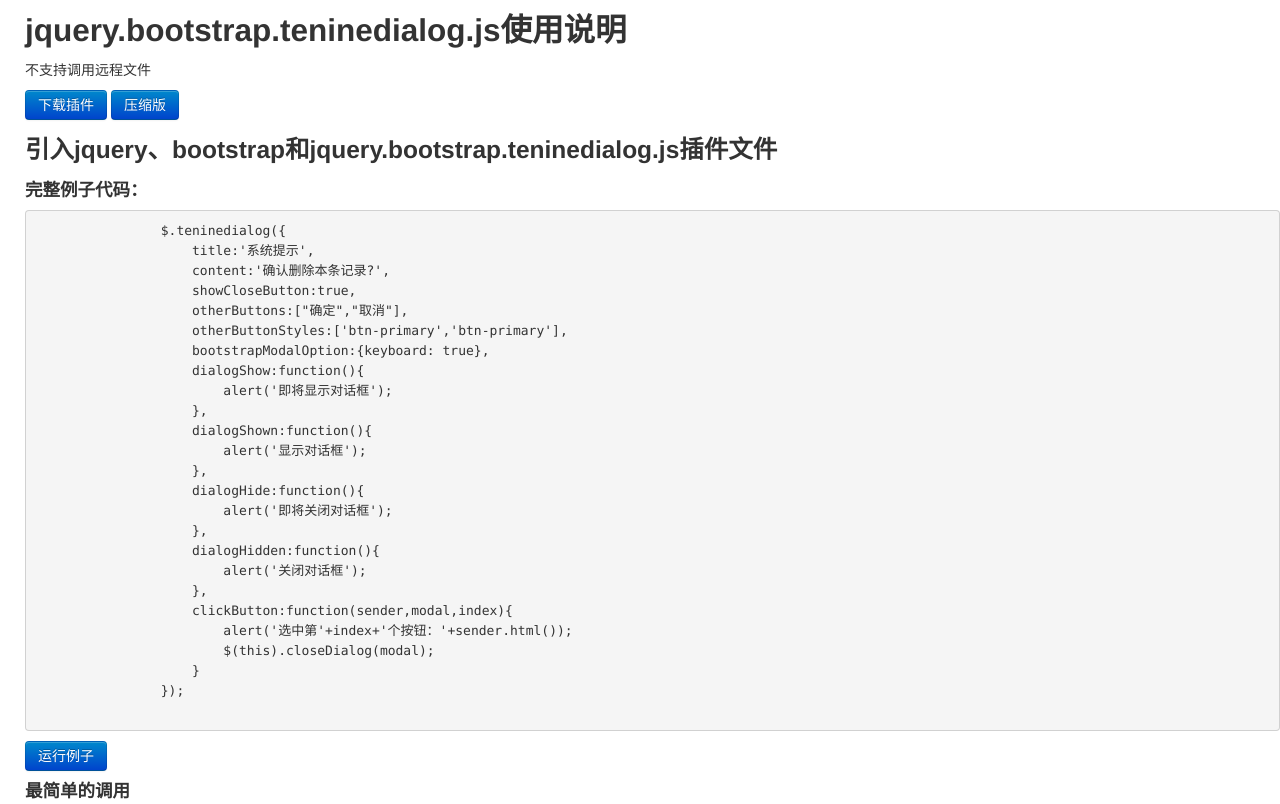
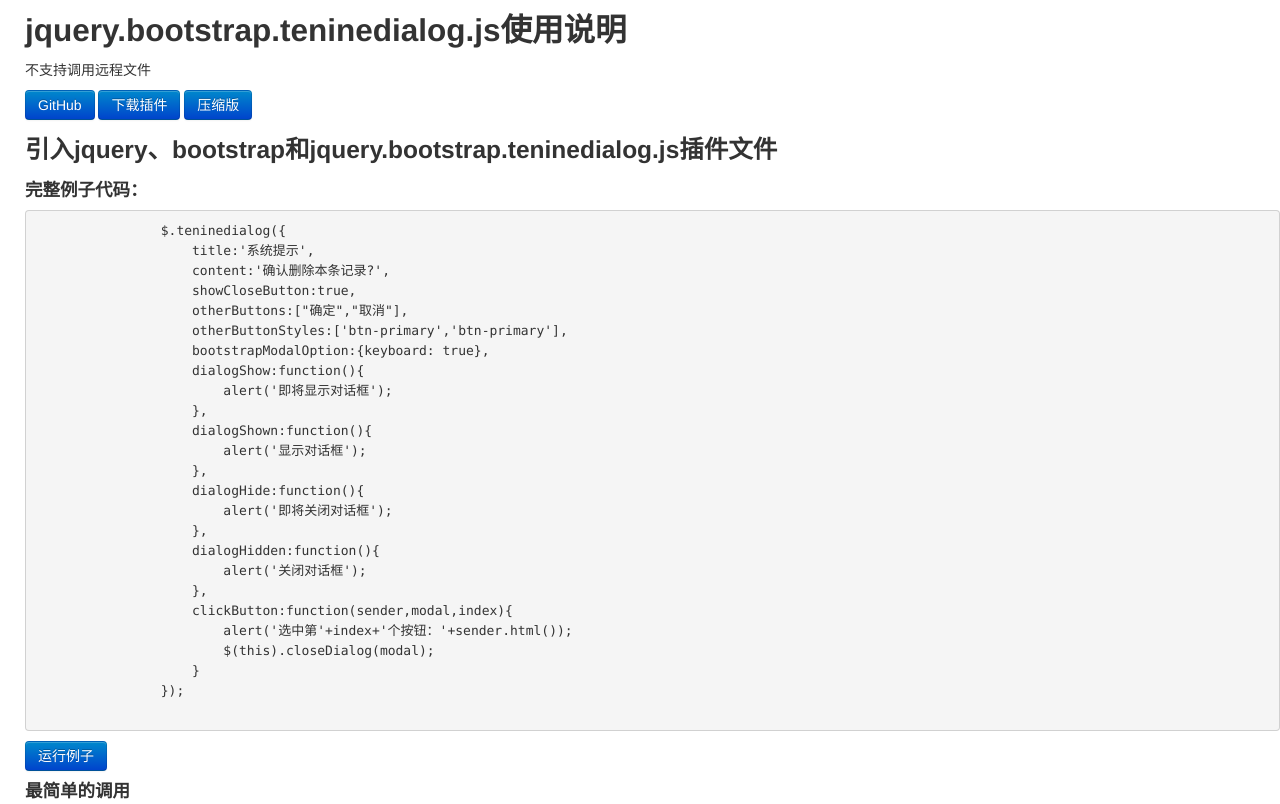
Before and after one commit to FourOnes/jquery.bootstrap.teninedialog.js, a plain HTML site: page index.html in a window 1280 px wide. Shown: the top 804 px of the page. Drawn offline with Linux system fonts and the light colour scheme.

Commit message:
增加GitHub链接

```diff
--- a/index.html
+++ b/index.html
@@ -14,7 +14,7 @@
     <ol>
         <h2>jquery.bootstrap.teninedialog.js使用说明</h2>
         <p>不支持调用远程文件</p>
-        <p><a href="jquery/jquery.bootstrap.teninedialog.js" class="btn btn-primary">下载插件</a>&nbsp;<a href="jquery/jquery.bootstrap.teninedialog.min.js" class="btn btn-primary">压缩版</a></p>
+        <p><a href="https://github.com/FourOnes/jquery.bootstrap.teninedialog.js" class="btn btn-primary">GitHub</a>&nbsp;<a href="jquery/jquery.bootstrap.teninedialog.js" class="btn btn-primary">下载插件</a>&nbsp;<a href="jquery/jquery.bootstrap.teninedialog.min.js" class="btn btn-primary">压缩版</a></p>
         <p>
             <h3>引入jquery、bootstrap和jquery.bootstrap.teninedialog.js插件文件</h3>
             <h4>完整例子代码：</h4>
```
